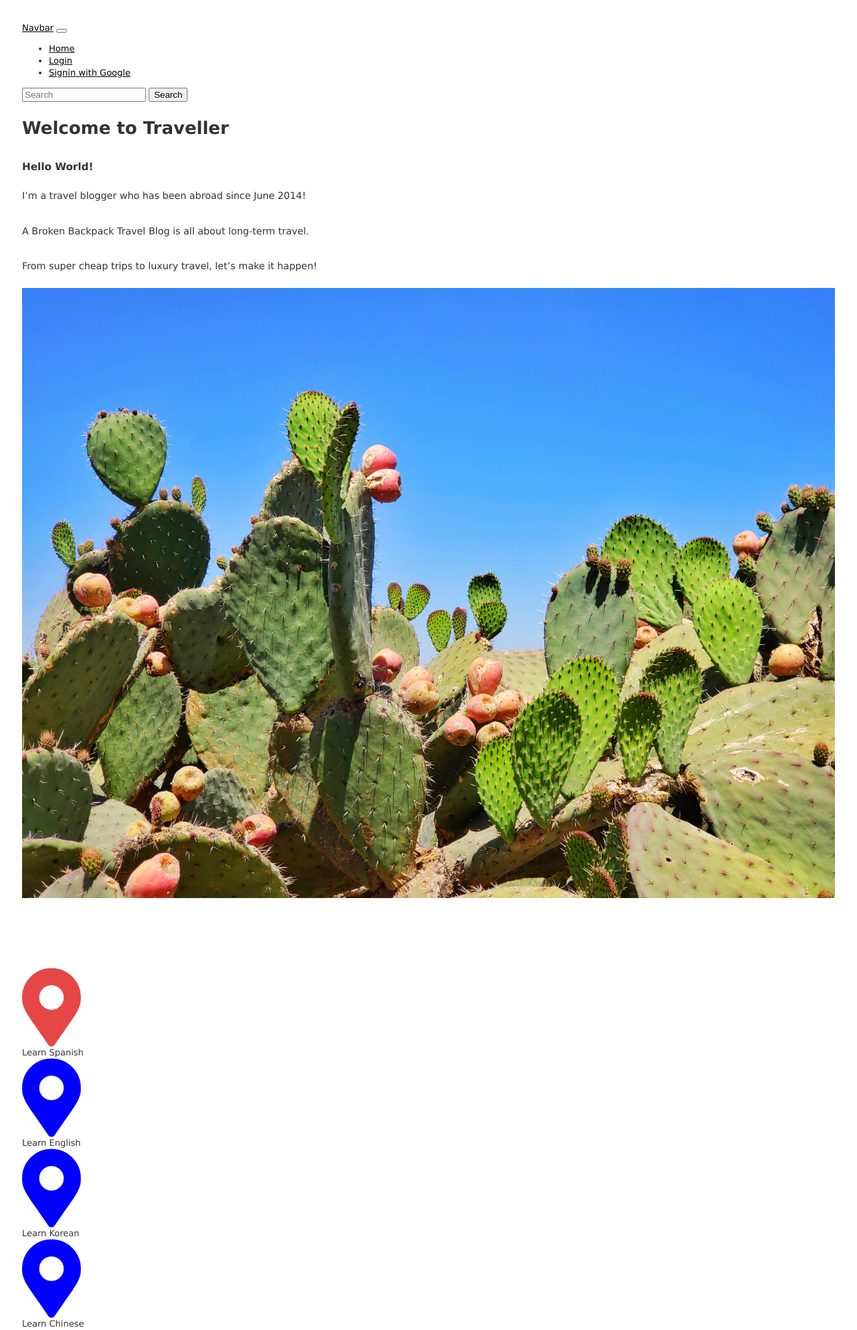
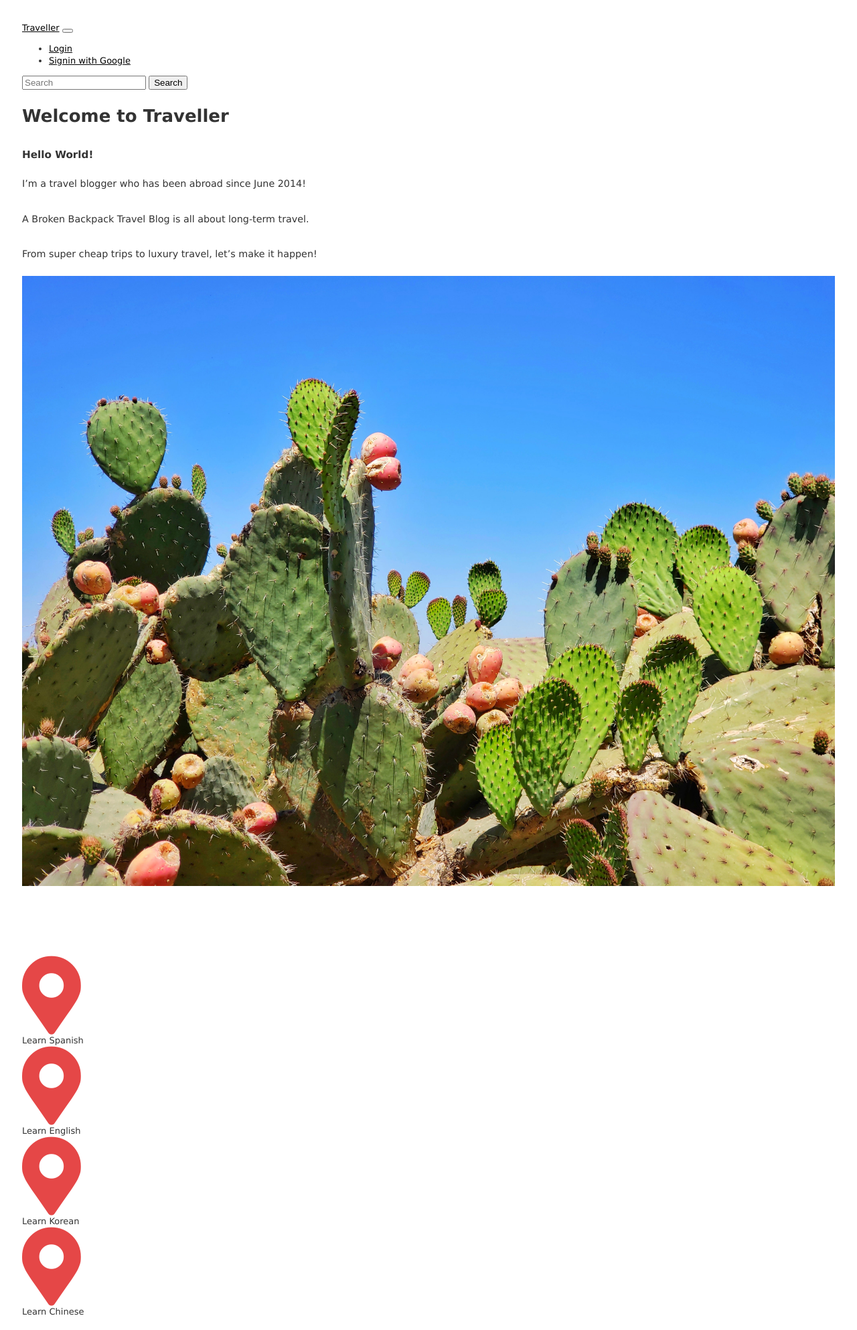
Before and after one commit to arataaoshima/language-app, a Rails app: page / in a window 1280 px wide. Shown: the top 1986 px of the page at 67% size. Run offline with Rails 7, Linux system fonts and the light colour scheme; style sheets or scripts are compiled from the project's sources; some libraries are stand-ins or nearby versions.

Commit message:
link stripe email and user email

```diff
--- a/app/controllers/charges_controller.rb
+++ b/app/controllers/charges_controller.rb
@@ -8,7 +8,7 @@ class ChargesController < ApplicationController
     #@amount = 500
     if current_user.stripe_id == nil
     customer = Stripe::Customer.create({
-      email: params[:stripeEmail],
+      email: current_user.email,
       source: params[:stripeToken],
     })
     else
--- a/app/views/charges/create.html.erb
+++ b/app/views/charges/create.html.erb
@@ -1 +1,2 @@
 <h2>Thank your  purchase!</h2>
+<%= link_to "Go back to the Top Page", root_path %>
--- a/app/views/charges/new.html.erb
+++ b/app/views/charges/new.html.erb
@@ -12,6 +12,7 @@
 
   <script src="https://checkout.stripe.com/checkout.js" class="stripe-button"
           data-key="<%= Rails.configuration.stripe[:publishable_key] %>"
+          data-email=<%= current_user.email %>
           data-description="A month's subscription"
           data-amount="500"
           data-locale="auto"></script>
--- a/app/views/home/top.html.erb
+++ b/app/views/home/top.html.erb
@@ -24,17 +24,17 @@
     </div>
 
     <div class="top-icon col-3 text-center">
-      <a href="/blogs" class="link-no-effect"><i class="fas fa-map-marker-alt fa-9x" style="color:blue;"></i></a></br>
+      <a href="/blogs" class="link-no-effect"><i class="fas fa-map-marker-alt fa-9x icon-black"></i></a></br>
     Learn English
     </div>
 
     <div class="top-icon col-3 text-center">
-      <a href="/blogs" class="link-no-effect"><i class="fas fa-map-marker-alt fa-9x" style="color:blue;"></i></a></br>
+      <a href="/blogs" class="link-no-effect"><i class="fas fa-map-marker-alt fa-9x icon-black"></i></a></br>
     Learn Korean
     </div>
 
     <div class="top-icon col-3 text-center">
-      <a href="/blogs" class="link-no-effect"><i class="fas fa-map-marker-alt fa-9x" style="color:blue;"></i></a></br>
+      <a href="/blogs" class="link-no-effect"><i class="fas fa-map-marker-alt fa-9x icon-black"></i></a></br>
     Learn Chinese
     </div>
 
--- a/app/views/layouts/_header.html.erb
+++ b/app/views/layouts/_header.html.erb
@@ -1,14 +1,11 @@
 <nav class="navbar navbar-expand-lg navbar-light">
-  <a class="navbar-brand" href="#">Navbar</a>
+  <a class="navbar-brand" href="/">Traveller</a>
   <button class="navbar-toggler" type="button" data-toggle="collapse" data-target="#navbarSupportedContent" aria-controls="navbarSupportedContent" aria-expanded="false" aria-label="Toggle navigation">
     <span class="navbar-toggler-icon"></span>
   </button>
 
   <div class="collapse navbar-collapse" id="navbarSupportedContent">
     <ul class="navbar-nav mr-auto">
-      <li class="nav-item active">
-        <a class="nav-link" href="/">Home <span class="sr-only">(current)</span></a>
-      </li>
       <% if user_signed_in? %>
       <li class="nav-item dropdown">
         <a class="nav-link dropdown-toggle" href="#" id="navbarDropdown" role="button" data-toggle="dropdown" aria-haspopup="true" aria-expanded="false">
```
